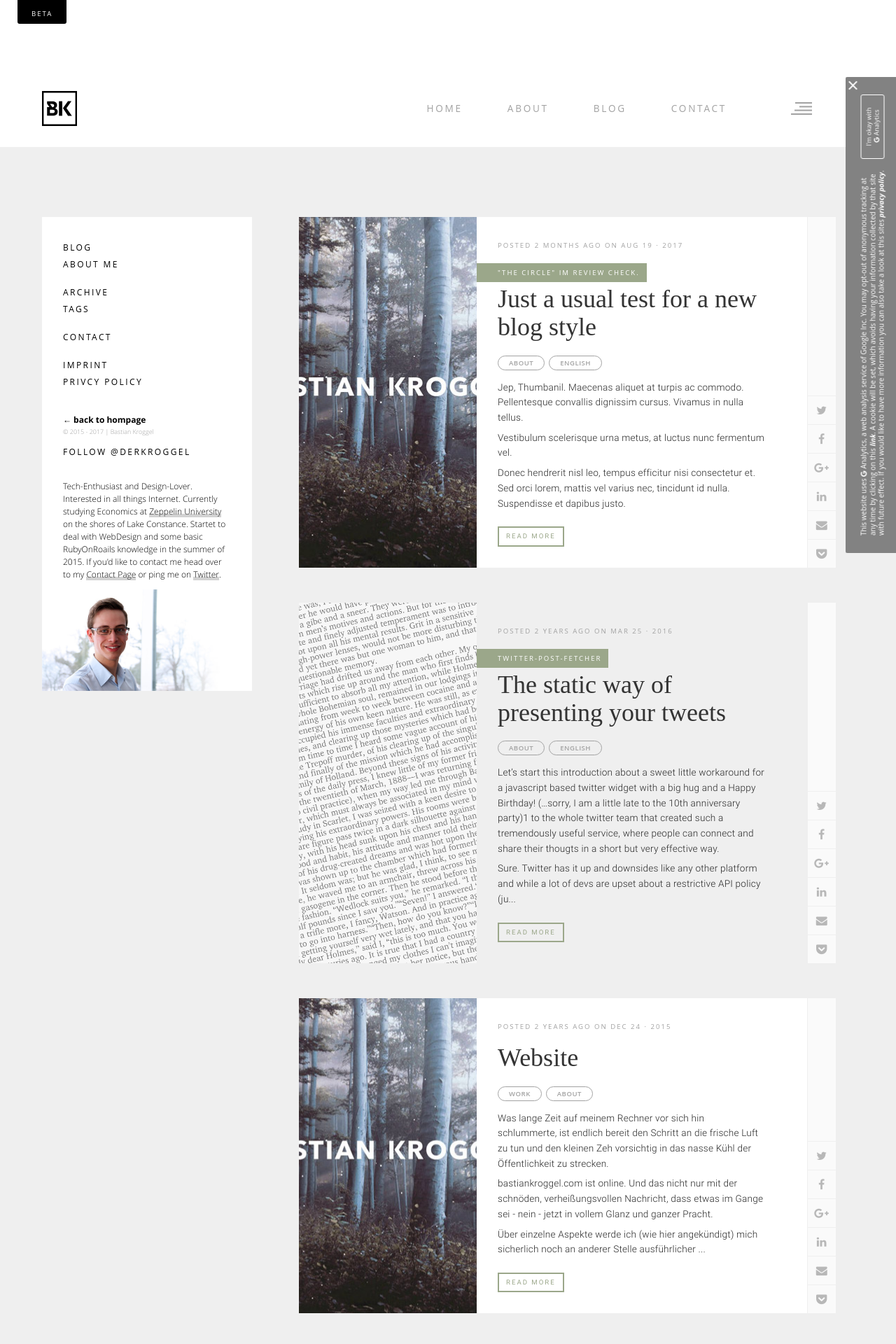
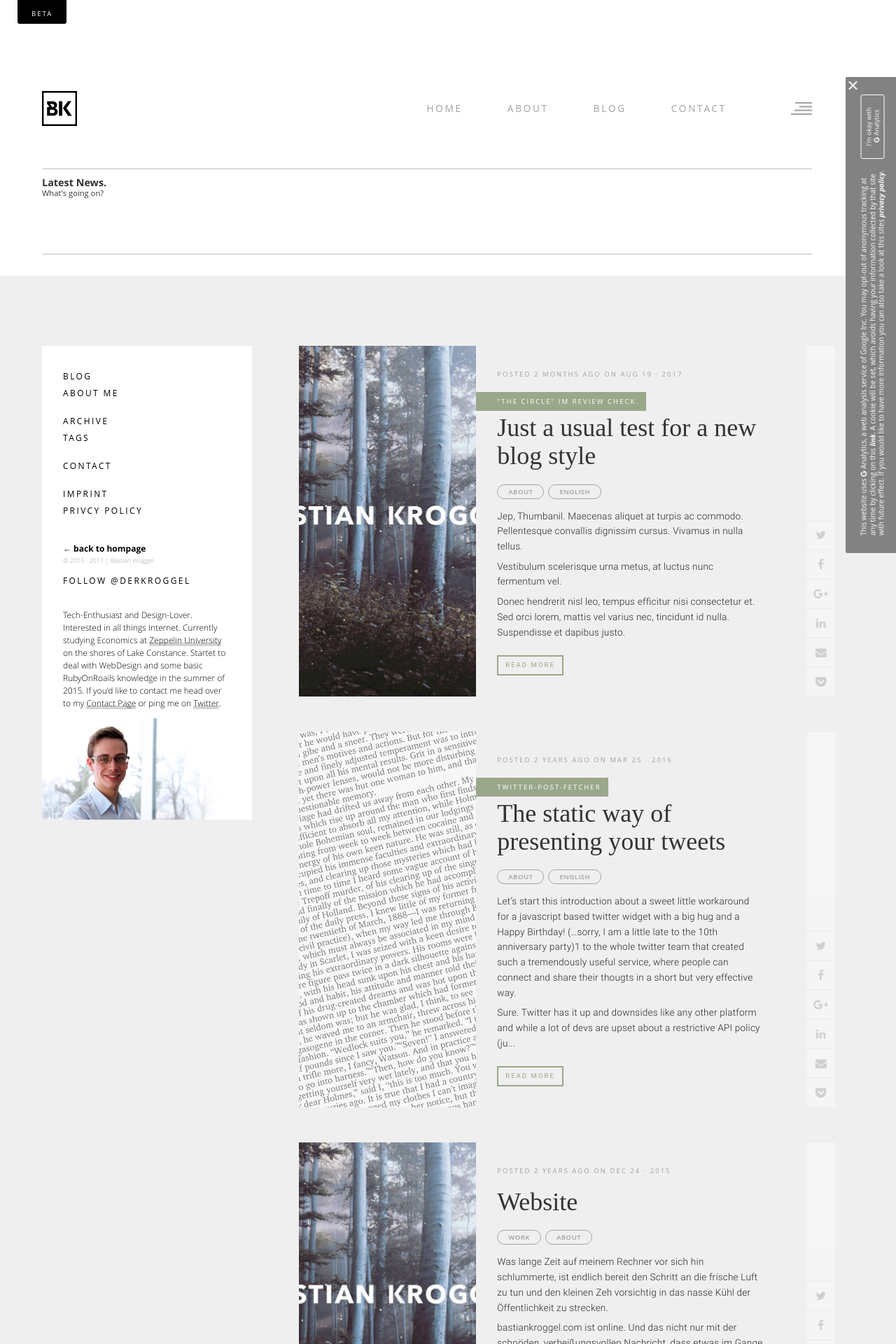
Before and after one commit to bkroggel/luzid, a Jekyll site: the page built from index.html, in a window 1280 px wide. Shown: the top 1920 px of the page at 70% size. Built offline with Jekyll 4.4.1, drawn with Linux system fonts in a browser that asks for light colours; nearby versions of some CDN libraries; some web fonts are replaced; the list of posts is cut into pages by our own code; comment, search, counter and statistics services are not loaded.

Commit message:
added news section and responsiv elements for overview cards as well as social share buttons in overview screen

```diff
--- /dev/null
+++ b/_includes/blog/_news.html
@@ -0,0 +1,8 @@
+<section id="news" class="bk-m-c">
+  <div class="news_content">
+    <div class="news_header">
+      <h1>Latest News.</h1>
+      <h2>What's going on?</h2>
+    </div>
+  </div>
+</section>
--- a/_layouts/home.html
+++ b/_layouts/home.html
@@ -38,6 +38,7 @@ layout: default
 
 {% include navigation/_screen_nav.html %}
 {% include navigation/_blog_horizontal-nav.html %}
+{% include blog/_news.html %}
 {% include blog/_main.html %}
 {% include blog/_pagination.html %}
 {% include footer/_bk-footer.html %}
--- a/_sass/_typography.scss
+++ b/_sass/_typography.scss
@@ -339,13 +339,19 @@ a.announcement_link {
   @include display_flex;
   @include align-items(center);
   @include justify-content(center);
-  margin: 0.5px 1px;
+  margin: 2px 1px;
   background: white;
   text-align: center;
   @include link-mix($dark-color);
   &:last-of-type{
-    margin-bottom: 0;
+    margin-right: 0;
   }
+  @include media-query($medium){
+    margin: 1px 2px;
+    &:last-of-type{
+      margin-bottom: 0;
+    }
+  };
 }
 
 // Archive ------
@@ -450,3 +456,19 @@ a.announcement_link {
   display: inline-block;
   position: relative;
 }
+
+// news
+#news {
+  h1, h2, p {
+    font-family: $sans-serif;
+    margin: 0;
+  }
+  h1 {
+    font-size: 0.9rem;
+    font-weight: 700;
+  }
+  h2 {
+    font-size: 0.7rem;
+    font-weight: 400;
+  }
+}
--- a/_sass/blog/_default.scss
+++ b/_sass/blog/_default.scss
@@ -106,7 +106,6 @@
   position: relative;
   //z-index: -1; // --> otherwise zoom won't work
   // overflow: hidden; // --> otherwise zoom won't work
-  border-bottom: 1px solid $slightly-darker;
   @include display_flex;
   flex-direction: column;
   &__navigation {
@@ -151,16 +150,24 @@
 .overview-posts {
   margin: 50px 0;
   display: flex;
-  width: 90%;
+  flex-direction: column;
+  @include media-query($medium){
+    flex-direction: row;
+    width: 90%;
+  };
   &:first-of-type {
     margin-top: 0;
   }
-  &:nth-of-type(odd) .bk-overview-posts__frame {
-    background-color: white;
-  }
+  // &:nth-of-type(odd) .bk-overview-posts__frame {
+  //   background-color: white;
+  // }
   .overview-img {
-    width: calc(40%);
+    height: 200px;
     background: rgba(255,255,255,.5);
+    @include media-query($medium){
+      width: calc(40%);
+      height: unset;
+    };
     img {
       object-fit: cover;
       width: 100%;
@@ -222,9 +229,9 @@
 
 .bk-overview-posts__frame {
   max-width: 750px;
+  padding: 30px;
   @include media-query($medium){
     width: 60%;
-    padding: 30px;
     padding-right: 60px;
   }
   .blog-posts--overview-content .intro-frame {
@@ -233,22 +240,26 @@
 }
 
 .bk-overview-posts__social {
+  @include display_flex;
+  opacity: 0.4;
   @include media-query($medium){
-    @include display_flex;
     @include direction_column;
-    opacity: 0.7;
   };
   .social__filler {
+    background: white;
+    margin: 2px 1px;
+    margin-left: 0;
+    width: calc(100% - 40px * 6 - 13 * 1px);
     @include media-query($medium){
-      height: calc(100% - 40px * 6);
-      background: white;
-      margin: 0.5px 1px;
+      height: calc(100% - 40px * 6 - 13 * 1px);
+      width: unset;
+      margin: 1px 2px;
       margin-top: 0;
     }
   }
   .social_share {
+    @include display_flex;
     @include media-query($medium){
-      @include display_flex;
       @include direction_column;
     };
   }
@@ -269,56 +280,6 @@
 
 .bk-article-title .bk-blog-posts__date {
   margin: 0 0 26px 0;
-}
-
-.bk-blog-thumbnail {
-
-  //flex-direction: column;
-  width: 100%;
-
-  &__img {
-    width: 100%;
-    margin: 0;
-    margin-bottom: 16px;
-    height: 350px;
-  }
-  &__content {
-    width: 100%;
-  }
-  @include media-query($medium){
-    display: flex;
-    flex-direction: row;
-    &__img {
-      width: 40%;
-      margin: 6px 0 6px 0;
-      height: unset;
-    }
-    &__content {
-      width: calc(60% - 0px);
-      padding-left: 20px;
-      p {
-        margin: 0;
-      }
-    }
-  };
-}
-
-.bk-blog-thumbnail_2 {
-  img {
-    object-fit: cover;
-    float: left;
-    margin: 0;
-    margin-bottom: 16px;
-    width: 100%;
-    height: auto;
-    max-height: 300px;
-    @include media-query($medium){
-      width: 40%;
-      height: 222px;
-      max-height: unset;
-      margin: 8px 20px 8px 0;
-    };
-  }
 }
 
 .bk-blog-posts--tags {
@@ -450,5 +411,6 @@
   "blog-font",
   "archive",
   "tags",
-  "slider"
+  "slider",
+  "news"
 ;
--- /dev/null
+++ b/_sass/blog/_news.scss
@@ -0,0 +1,11 @@
+section#news {
+
+}
+.news_content {
+  border: 2px solid $slightly-darker;
+  border-left: none;
+  border-right: none;
+  padding-top: 10px;
+  padding-bottom: 10px;
+  height: 100px;
+}
--- a/_sass/defaults.scss
+++ b/_sass/defaults.scss
@@ -113,6 +113,16 @@ justify-content: $justify;
   }
 }
 
+.bk-m-c {
+  padding: 15px 30px;
+  @include media-query($xtra-small){
+    padding: 30px 60px 30px;
+  };
+  @include media-query($medium){
+    padding: 30px 120px 30px 60px;
+  };
+}
+
 
 // fix for js-links not showing up while hovering over them
 .js-hover:hover {
--- a/_sass/home/_screen_nav.scss
+++ b/_sass/home/_screen_nav.scss
@@ -40,11 +40,14 @@ body.active {
     transition: all 0.4s ease-in-out;
   }
   .bk-menu__line {
-    background-color: white;
+    background-color: $darkest-color;
     &:nth-of-type(1),
     &:nth-of-type(4) {
       position: absolute;
       transition: width ease-in-out .4s .1s, top ease-in-out .4s .1s, bottom ease-in-out .4s .1s, transform ease-in-out .4s .4s;
+      @include media-query($small){
+        background-color: white;
+      };
     }
     &:nth-of-type(1) {
       width: 100%;
```
